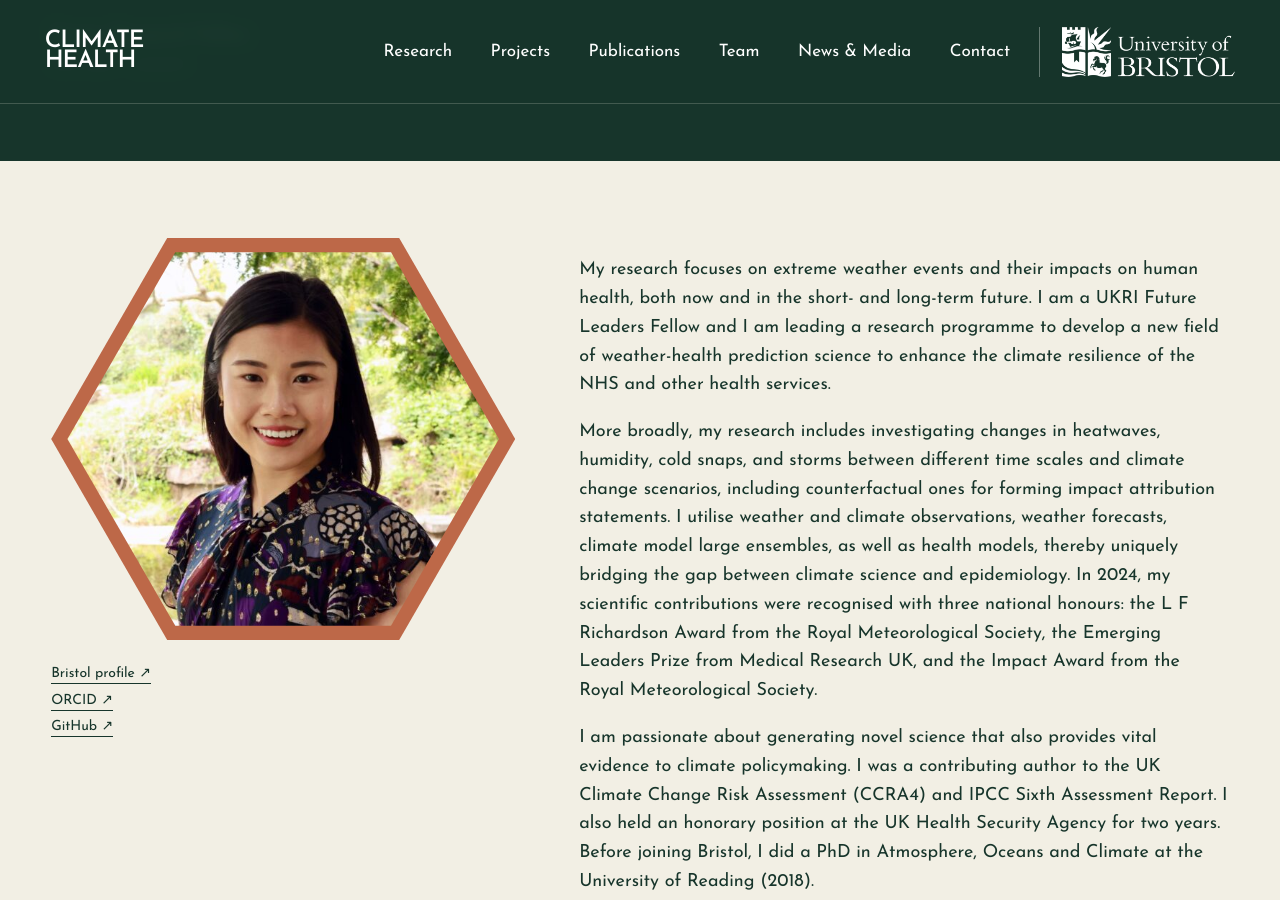
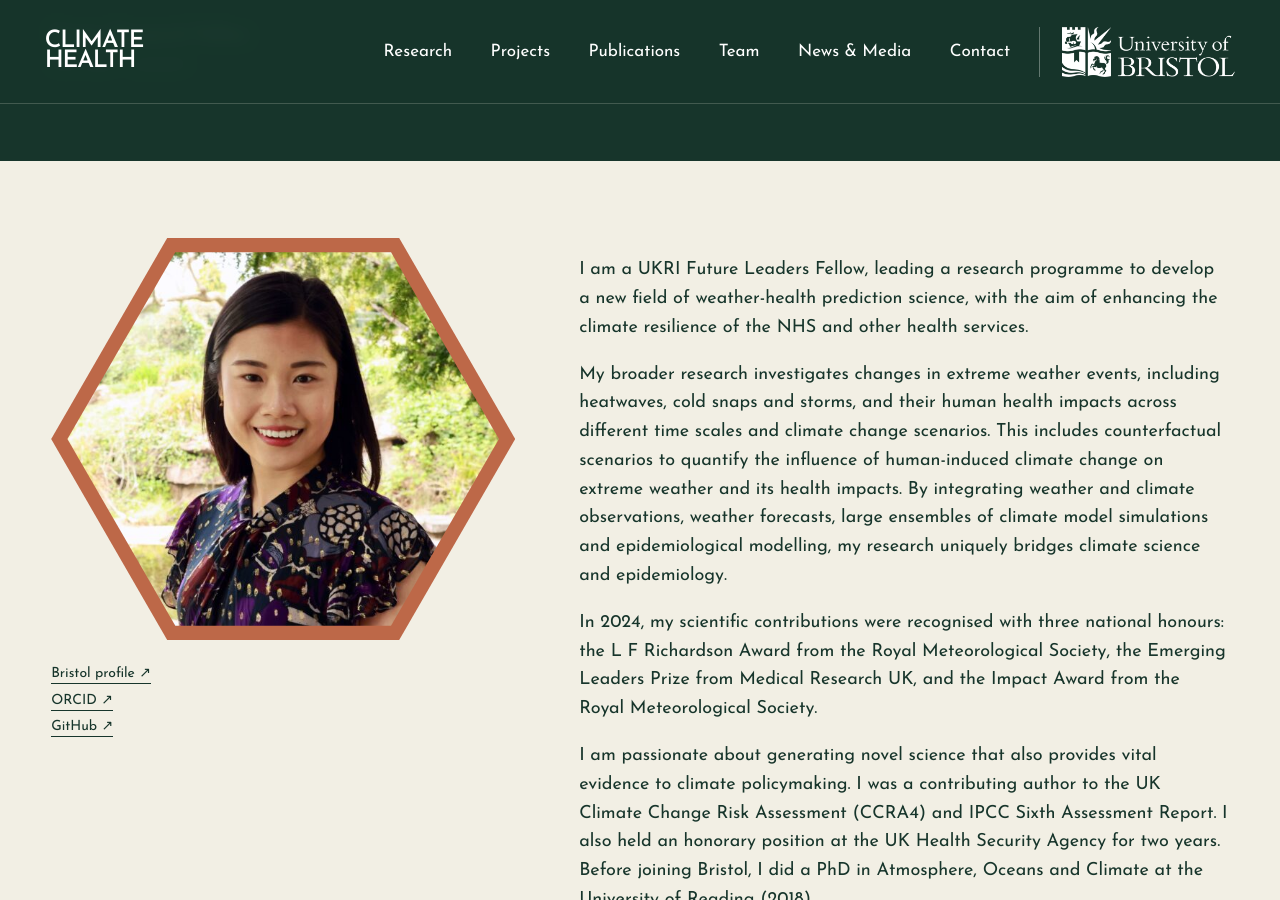
Before and after one commit to alexodavies/bristol-climate-health-page, a Jekyll site: the page built from _members/eunice-lo.md, in a window 1280 px wide and 900 px high, scrolled down 313 px. Built offline with Jekyll 4.4.1, drawn with Linux system fonts in a browser that asks for light colours.

Commit message:
Update eunice-lo.md

```diff
--- a/_members/eunice-lo.md
+++ b/_members/eunice-lo.md
@@ -19,8 +19,10 @@
   email:
 summary:  Climate Change and Health
 ---
-My research focuses on extreme weather events and their impacts on human health, both now and in the short- and long-term future. I am a UKRI Future Leaders Fellow and I am leading a research programme to develop a new field of weather-health prediction science to enhance the climate resilience of the NHS and other health services.
+I am a UKRI Future Leaders Fellow, leading a research programme to develop a new field of weather-health prediction science, with the aim of enhancing the climate resilience of the NHS and other health services.
 
-More broadly, my research includes investigating changes in heatwaves, humidity, cold snaps, and storms between different time scales and climate change scenarios, including counterfactual ones for forming impact attribution statements. I utilise weather and climate observations, weather forecasts, climate model large ensembles, as well as health models, thereby uniquely bridging the gap between climate science and epidemiology. In 2024, my scientific contributions were recognised with three national honours: the L F Richardson Award from the Royal Meteorological Society, the Emerging Leaders Prize from Medical Research UK, and the Impact Award from the Royal Meteorological Society.
+My broader research investigates changes in extreme weather events, including heatwaves, cold snaps and storms, and their human health impacts across different time scales and climate change scenarios. This includes counterfactual scenarios to quantify the influence of human-induced climate change on extreme weather and its health impacts. By integrating weather and climate observations, weather forecasts, large ensembles of climate model simulations and epidemiological modelling, my research uniquely bridges climate science and epidemiology.
+
+In 2024, my scientific contributions were recognised with three national honours: the L F Richardson Award from the Royal Meteorological Society, the Emerging Leaders Prize from Medical Research UK, and the Impact Award from the Royal Meteorological Society.
 
 I am passionate about generating novel science that also provides vital evidence to climate policymaking. I was a contributing author to the UK Climate Change Risk Assessment ([CCRA4](https://www.imperial.ac.uk/media/images/non-standard-dimensions/C3-CCRA4-IA-TR-Health-and-Wellbeing-MeGXZSkgKhcJ.pdf)) and [IPCC Sixth Assessment Report](https://www.ipcc.ch/report/ar6/wg1/chapter/chapter-3/). I also held an honorary position at the UK Health Security Agency for two years. Before joining Bristol, I did a PhD in Atmosphere, Oceans and Climate at the University of Reading (2018).
```
